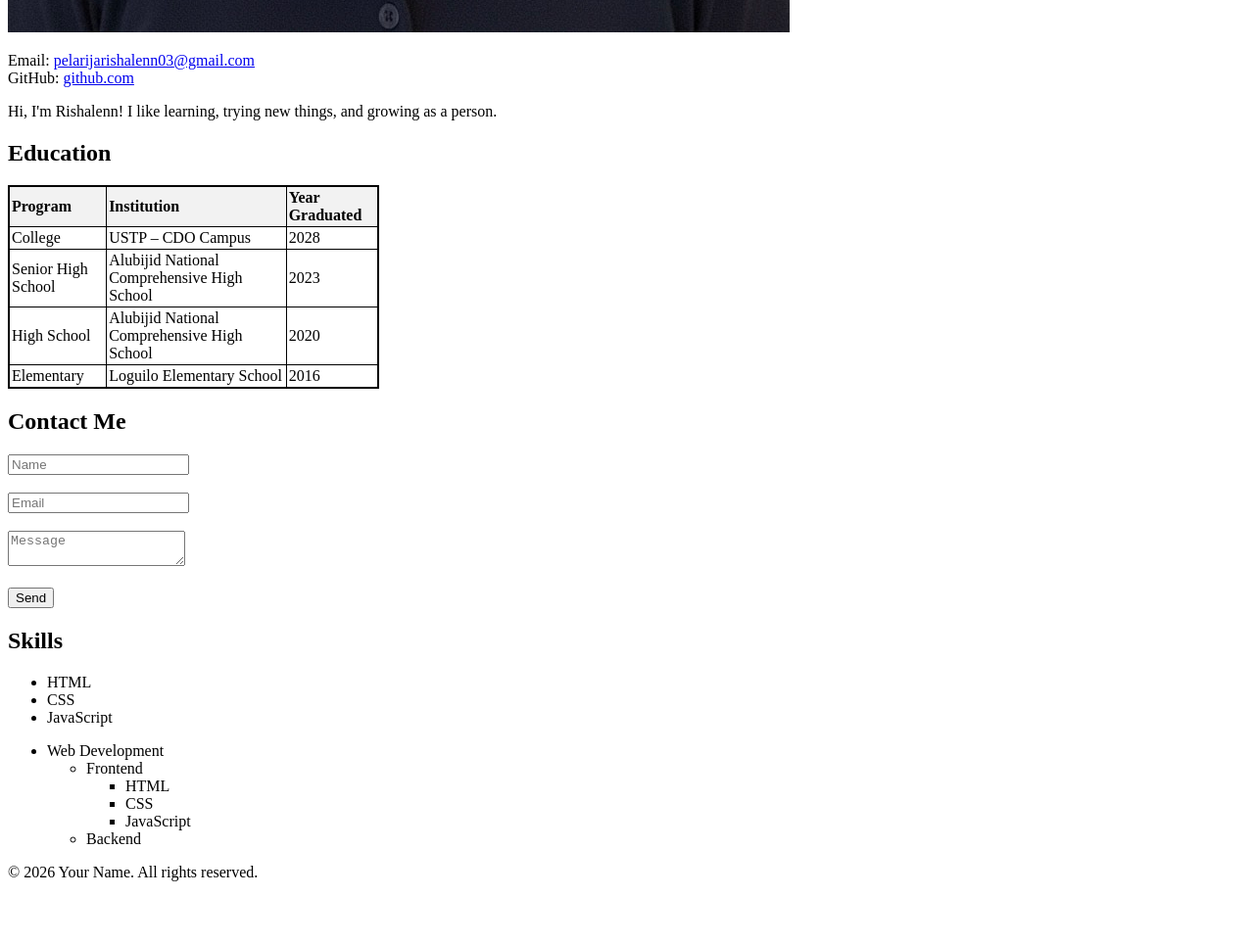
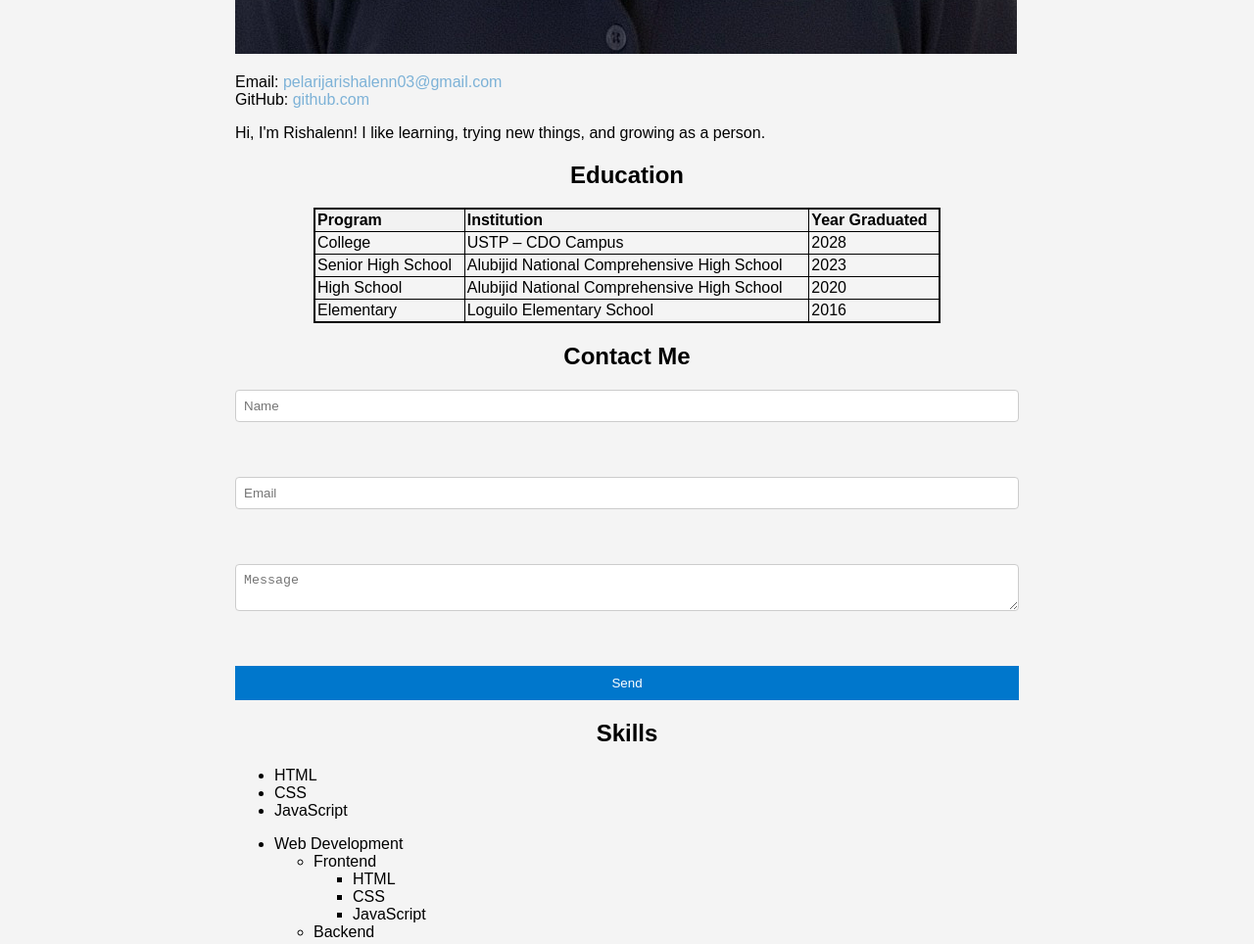
Before and after one commit to Rishalenn/module2-html, a plain HTML site: page index.html in a window 1280 px wide. Shown: the part 1212-2176 px from the top of the page at 98% size. Before the commit the page ends 2128 px from the top, so only its background shows below. Drawn offline with Linux system fonts and the light colour scheme.

Commit message:
WSAT-M3: CSS styling added

```diff
--- /dev/null
+++ b/css/styles.css
@@ -0,0 +1,89 @@
+/* Background Color */
+body {
+    font-family: Arial, sans-serif;
+    background-color: #f4f4f4;
+    margin: 0;
+    padding: 20px;
+}
+
+/* Center layout */
+main, header, footer {
+    max-width: 800px;
+    margin: auto;
+}
+
+/* Section Cards */
+.card {
+    background: white;
+    padding: 20px;
+    margin-bottom: 20px;
+    border-radius: 8px;
+    box-shadow: 0 2px 6px rgba(0,0,0,0.1);
+}
+
+/* Header Style */
+.header-card {
+    background: #a7c0d2;
+    color: rgb(60, 52, 52);
+    text-align: center;
+}
+
+/* Profile Image */
+.profile {
+    width: 120px;
+    border-radius: 50%;
+    display: block;
+    margin: 10px auto;
+}
+
+/* Styled Links */
+a {
+    color: #7db2d7;
+    text-decoration: none;
+}
+
+a:hover {
+    text-decoration: underline;
+}
+
+/* Formatted Tables */
+table {
+    margin: 20px auto;   /* This centers the table */
+    border-collapse: collapse;
+}
+
+th, td {
+    border: 1px solid black;
+    padding: 8px;
+}
+
+h2 {
+    text-align: center;
+}
+
+/* Styled Form */
+form {
+    display: flex;
+    flex-direction: column;
+    gap: 10px;
+}
+
+input, textarea {
+    padding: 8px;
+    border: 1px solid #ccc;
+    border-radius: 4px;
+}
+
+button {
+    padding: 10px;
+    background-color: #0077cc;
+    color: white;
+    border: none;
+    cursor: pointer;
+}
+
+button:hover {
+    background-color: #005fa3;
+}
+
+/* Footer *
--- a/index.html
+++ b/index.html
@@ -1,9 +1,11 @@
 <!DOCTYPE html>
 <html lang="en">
 <head>
+    <title>Personal Online CV</title>
+    <link rel="stylesheet" href="css/styles.css">
+</head>
+
 <meta charset="UTF-8">
-<title>Personal Online CV</title>
-</head>
 
 <body>
 
@@ -67,7 +69,7 @@ GitHub:
 </section>
 <style>
 .education-table {
-  width: 30%;
+  width: 80%;
   border-collapse: collapse; /* combine borders neatly */
   margin-top: 5px;
   border: 2px solid #000; /* thick outer border */
```
